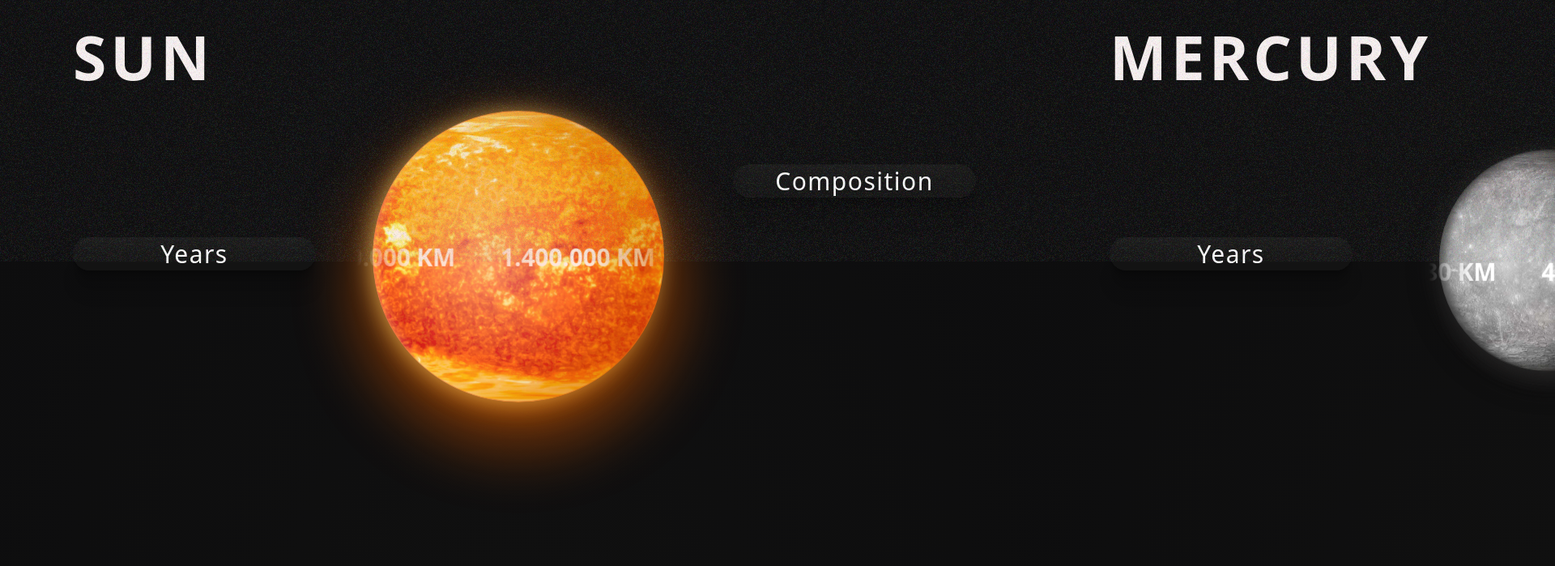
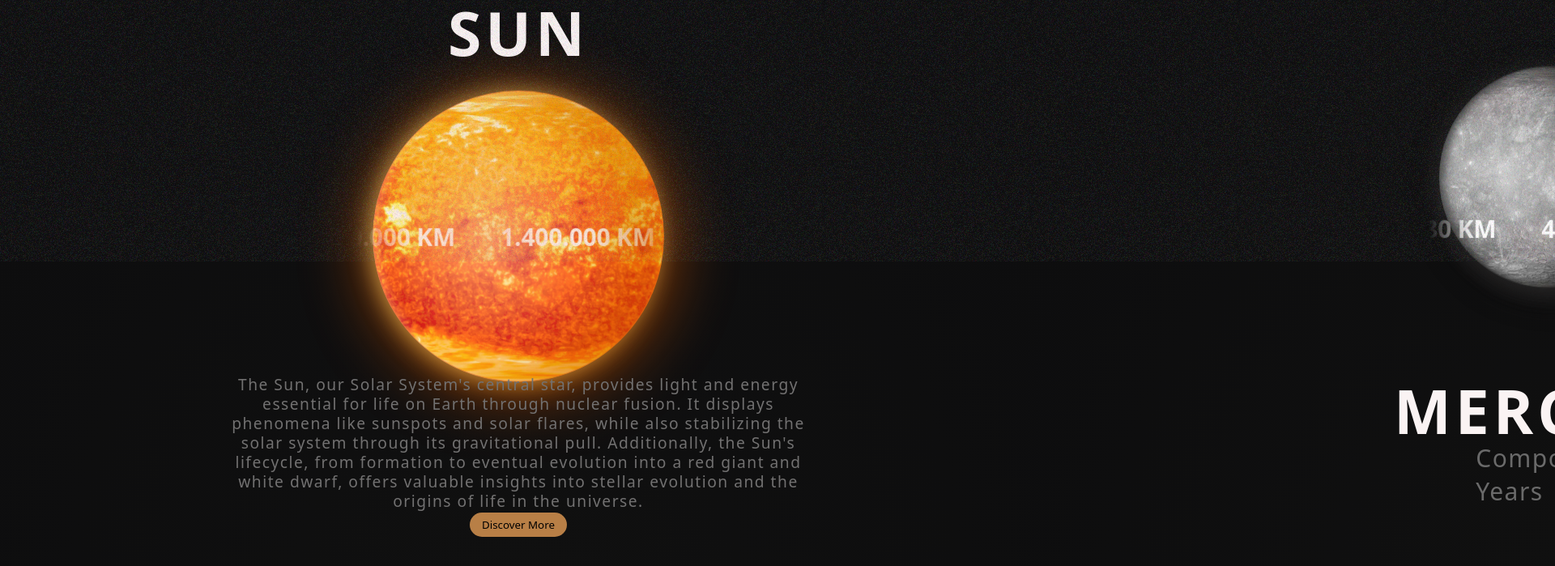
Before and after one commit to dianavodopivec/solar-system, a plain HTML site: page index.html in a window 1280 px wide. Shown: the part 877-1576 px from the top of the page at 81% size, 1920 px wide, since content can reach past the window. Drawn offline with nearby package versions, Linux system fonts and the light colour scheme; animation ran at ten frames a second; a script that the page names is missing.

Commit message:
test: testing html code + gsap (js)

```diff
--- a/assets/css/planets.css
+++ b/assets/css/planets.css
@@ -23,14 +23,13 @@
 }
 
 .container-planet {
-  height: 80vh;
-  width: 1200px;
+  height: 85vh;
+  width: 1250px;
   display: flex;
   align-items: center;
   justify-content: center;
   flex-direction: column;
   position: relative;
-  /* border: 1px solid #3c3c3c3e; */
   border-radius: 20px;
   -webkit-border-radius: 20px;
   -moz-border-radius: 20px;
@@ -38,11 +37,10 @@
   -o-border-radius: 20px;
   overflow: hidden;
   z-index: 1;
-  /* background-image: linear-gradient(133.84deg, rgba(78, 78, 78, 0.413) -16.04%, rgba(51, 51, 51, 0.5) 9.33%, rgba(26, 26, 26, 0.454) 32.02%, rgba(26, 26, 26, 0.326) 62.06%, rgba(38, 38, 38, 0.5) 87.42%, rgba(78, 78, 78, 0.297) 112.12%); */
 }
 
 .card {
-  height: 400px;
+  height: 450px;
   width: 400px;
   border-radius: 30px;
   display: flex;
@@ -51,50 +49,49 @@
   -webkit-animation: floatDown 1.5s ease-in-out infinite alternate;
 }
 
-.h3-names {
+.planet-name {
   position: absolute;
-  top: 30px;
-  left: 50px;
+  top: 20px;
 }
 
-.container-info-1 {
-  height: 300px;
-  width: 300px;
+.container-description {
+  height: 180px;
+  width: 800px;
   position: absolute;
-  top: 200px;
-  right: 35px;
-  /* border: 1px solid rgba(84, 84, 84, 0.34); */
-  border-radius: 10px;
-  -webkit-border-radius: 10px;
-  -moz-border-radius: 10px;
-  -ms-border-radius: 10px;
-  -o-border-radius: 10px;
+  bottom: 50px;
+  padding: 30px;
 }
 
-.container-info-2 {
-  height: 300px;
-  width: 300px;
-  position: absolute;
-  bottom: 50px;
-  left: 50px;
-  /*border: 1px solid rgba(84, 84, 84, 0.34);*/
-  border-radius: 10px;
-  -webkit-border-radius: 10px;
-  -moz-border-radius: 10px;
-  -ms-border-radius: 10px;
-  -o-border-radius: 10px;
+.info-p {
+  text-align: center;
+  font-size: 1.2rem;
+  font-weight: 200;
+  line-height: 1.5rem;
+  color: #727171;
 }
 
-.data {
-  text-align: center;
-  color: #ffffff;
-  background-color: rgb(32, 32, 32);
+.button-disc-more {
+  height: 30px;
+  width: 120px;
+  position: absolute;
+  bottom: 0;
+  cursor: pointer;
+  border: none;
+  background-color: #b87f46;
   border-radius: 30px;
   -webkit-border-radius: 30px;
   -moz-border-radius: 30px;
   -ms-border-radius: 30px;
   -o-border-radius: 30px;
-  box-shadow: rgba(0, 0, 0, 0.17) 0px -23px 25px 0px inset, rgba(0, 0, 0, 0.15) 0px -36px 30px 0px inset, rgba(0, 0, 0, 0.1) 0px -79px 40px 0px inset, rgba(0, 0, 0, 0.06) 0px 2px 1px, rgba(0, 0, 0, 0.09) 0px 4px 2px, rgba(0, 0, 0, 0.09) 0px 8px 4px, rgba(0, 0, 0, 0.09) 0px 16px 8px, rgba(0, 0, 0, 0.09) 0px 32px 16px;
+}
+
+.button-disc-more:hover {
+  background-color: #cd945c;
+  transition: 0.4s ease-in-out;
+  -webkit-transition: 0.4s ease-in-out;
+  -moz-transition: 0.4s ease-in-out;
+  -ms-transition: 0.4s ease-in-out;
+  -o-transition: 0.4s ease-in-out;
 }
 
 /* THE SUN */
@@ -111,7 +108,7 @@
   z-index: 1;
   background-size: cover;
   background-image: var(--sun-image);
-  box-shadow: #db590378 0px 30px 60px 20px, #f4880df3 0px 28px 36px -28px;
+  box-shadow: #db590378 0px 5px 60px 15px, #f4880d 0px 20px 40px -30px;
   transform: var(--sun-tilt) scale(1.2);
   animation: planetRotate calc(var(--sun-day) * 0.1s) linear infinite;
   -webkit-border-radius: 50%;
@@ -129,7 +126,7 @@
   z-index: 2;
   border-radius: 50%;
   box-shadow: inset 10px 0px 12px -2px rgba(255, 255, 255, 0.2),
-    inset -70px 0px 50px 0px #d8761383, -5px 0px 30px -4px #cc9f4c;
+  inset -70px 0px 50px 0px #d8761383, -5px 0px 30px -4px #cc9f4c;
 }
 
 .light-sun {
--- a/index.html
+++ b/index.html
@@ -136,7 +136,26 @@
                 <div class="light-sun"></div>
                 <div class="sun"></div>
               </div>
-              <h3 class="h3-names">SUN</h3>
+
+              <h3 class="planet-name">SUN</h3>
+              <div class="container-info">
+
+              </div>
+              <div class="container-description">
+                <p class="info-p">
+                  The Sun, our Solar System's central star, provides light and energy essential for life on Earth through nuclear fusion. It displays phenomena like sunspots and solar flares, while also stabilizing the solar system through its gravitational pull. Additionally, the Sun's lifecycle, from formation to eventual evolution into a red giant and white dwarf, offers valuable insights into stellar evolution and the origins of life in the universe.
+                </p>
+              </div>
+              <button class="button-disc-more">Discover More</button>
+
+              <!-- <h3 class="h3-planet-name">PLANET NAME</h3>
+              <div class="container-info-1">
+                <p>
+                  Lorem ipsum dolor sit amet consectetur, adipisicing elit. Repellendus sit est minima eos, consequuntur impedit quisquam similique consectetur dicta laboriosam tempore illum voluptatum nostrum beatae temporibus veniam animi magnam non!
+                </p>
+              </div> -->
+
+              <!-- <h3 class="h3-names">SUN</h3>
               <div class="planet-info">
                 <div class="container-info-1">
                   <p class="data">
@@ -148,8 +167,9 @@
                     <span>Years</span>
                   </p>
                 </div>
-              </div>
-          </div>
+              </div> -->
+
+            </div>
       </div>
       <!-- MERCURY -->
       <div class="d_scroll section-planet">
--- a/main.js
+++ b/main.js
@@ -119,8 +119,8 @@ gsap.to($sun.children, {
 });
 
 //GSAP PLANETS-NAME
-const $planetName = document.querySelectorAll(".h3-names")
-gsap.set($planetName, {opacity: 0, x: 0, y: 80})
+const $planetName = document.querySelectorAll(".planet-name")
+gsap.set($planetName, {opacity: 0, x: 0, y: -35})
 gsap.to($planetName, {
   opacity: 1,
   x: 0,
@@ -133,6 +133,22 @@ gsap.to($planetName, {
     scrub: true,
   },
   duration: 1,
+  ease: "power1.out"
+})
+
+//GSAP INFO-P
+const $planetP = document.querySelector(".info-p");
+gsap.set($planetP, {opacity: 0, x: 0, y: -80})
+gsap.to($planetP, {
+  opacity: 1,
+  x: 0,
+  y: 0,
+  scrollTrigger: {
+    trigger: ".info-p",
+    start: "top center",
+    end: "+=300",
+    toggleActions: "restart pause pause pause"
+  }
 })
 
 //GSAP PLANETS-INFO
```
Also changed, not shown: assets/scripts/infoPlanets.js (added).
